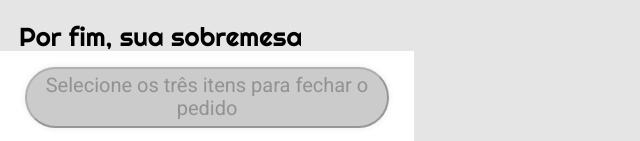
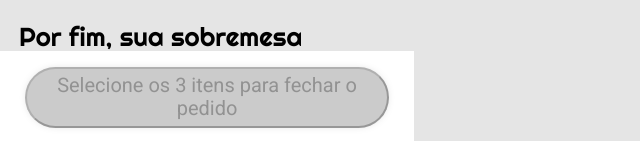
Before and after one commit to MilenaKozima/projeto3-driveneats, a plain HTML site: page index.html in a window 1280 px wide. Shown: the part 657-798 px from the top of the page, 0-640 px from the left. Drawn offline with nearby package versions, Linux system fonts and the light colour scheme.

Commit message:
Versão para correção2

```diff
--- a/index.html
+++ b/index.html
@@ -88,7 +88,7 @@
         </div>
     </div>
     <div class="baixo">
-        <a class="localizar" href="https://wa.me/5544984296962"><button data-test="order-btn" disabled class="elipse">Selecione os três itens para fechar o pedido</button></a>
+        <a class="localizar" href="https://wa.me/5544984296962"><button data-test="order-btn" disabled class="elipse">Selecione os 3 itens para fechar o pedido</button></a>
     </div>
     <script src="./script.js"></script>
     <script src="https://unpkg.com/ionicons@5.4.0/dist/ionicons.js"></script>
--- a/script.js
+++ b/script.js
@@ -10,11 +10,12 @@ function VerificarSelacao(){
                 elipse.innerHTML = "Fechar pedido";
                 elipse.classList.add('continua');
                 elipse.removeAttribute('disabled');
+                apertoubotao();
             }
         }
     }
 }
-/*
+
 function apertoubotao(){
                 const nome1 = prato.querySelector('p:nth-child(1)').innerText;
                 const preco1 = number(prato.querySelector('p:nth-child(3)').innerText);
@@ -29,7 +30,7 @@ function apertoubotao(){
                 const teste = document.querySelector('.localizar');
                 teste.setAttribute("href", 'URL');
 }
-*/
+
 function selecionar1(seletor) {
 
     prato = seletor.innerHTML;
```
